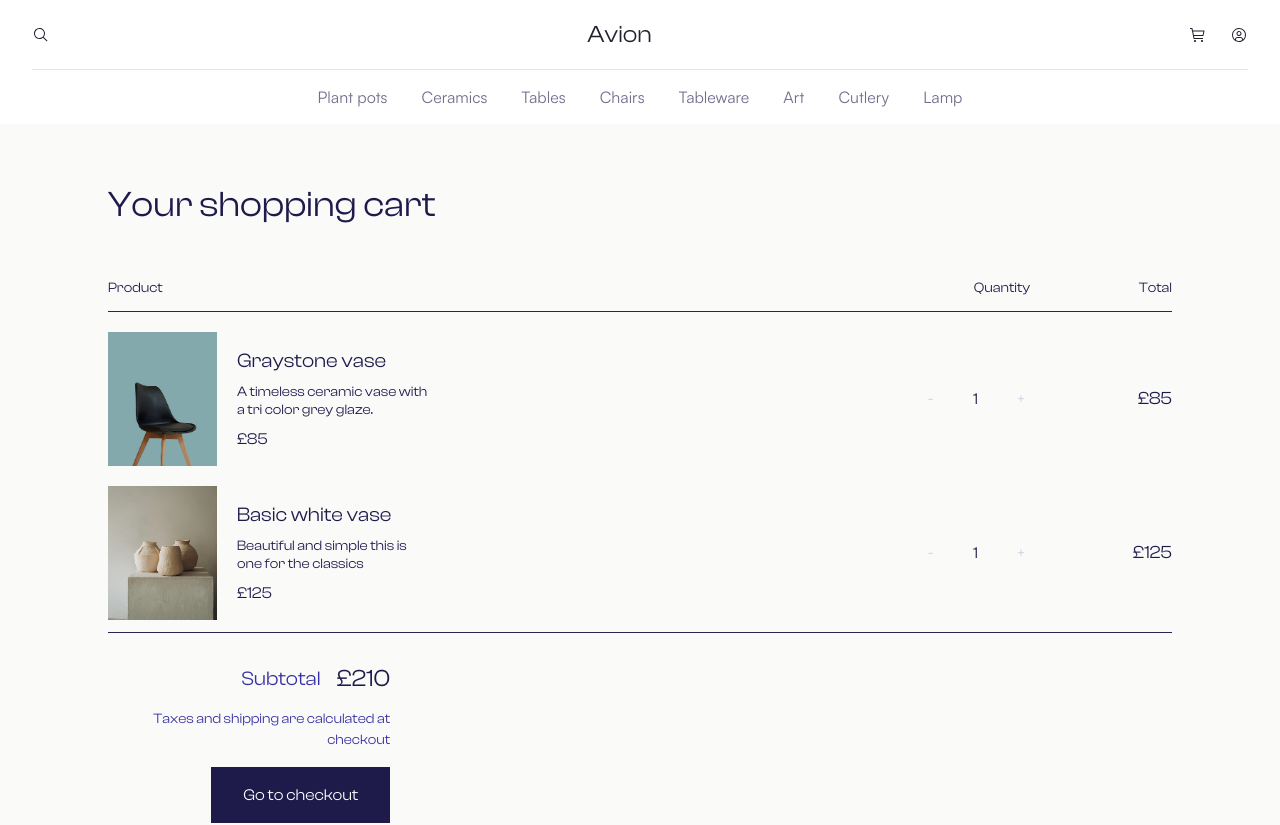
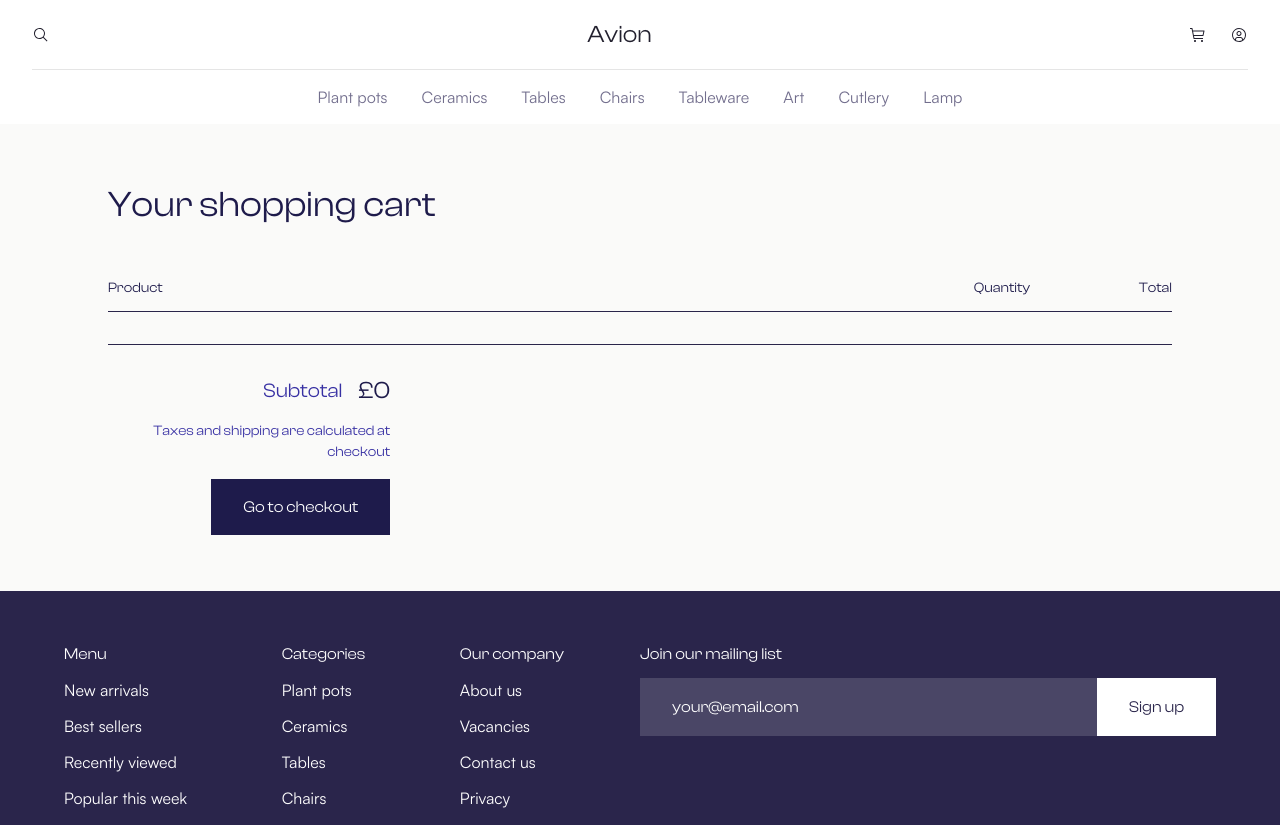
Before and after one commit to Anatoliy2024/brand-shop, a Next.js app: page /shopping-basket in a window 1280 px wide. Shown: the top 825 px of the page. Built offline with nearby package versions, Linux system fonts and the light colour scheme.

Commit message:
add logic ShoppingBasket

```diff
--- a/src/app/shopping-basket/page.tsx
+++ b/src/app/shopping-basket/page.tsx
@@ -1,10 +1,10 @@
-// "use client"
+"use client"
 import ShoppingBasket from "@/components/Cart/ShoppingBasket"
 import Cart from "@/components/Cart/ShoppingBasket"
 import { CatalogContainer } from "@/components/CatalogContainer/CatalogContainer"
 
 import InnerApp from "@/providers/InnerApp"
-import { Suspense } from "react"
+import { Suspense, useState } from "react"
 
 export default function Catalog() {
   return (
--- a/src/components/Cart/ShoppingBasket.tsx
+++ b/src/components/Cart/ShoppingBasket.tsx
@@ -1,7 +1,10 @@
 "use client"
-import * as React from "react"
+// import * as React from "react"
 import style from "./ShoppingBasket.module.scss"
 import Image from "next/image"
+import { getCart, removeFromCart, saveCart, updateQty } from "@/utils/cart"
+import { useEffect, useState } from "react"
+import Link from "next/link"
 
 interface Product {
   id: string
@@ -9,39 +12,28 @@ interface Product {
   description: string
   price: number
   image: string
-  quantity: number
+  qty: number
 }
 
 export default function ShoppingBasket() {
-  const [products, setProducts] = React.useState<Product[]>([
-    {
-      id: "1",
-      name: "Graystone vase",
-      description: "A timeless ceramic vase with\na tri color grey glaze.",
-      price: 85,
-      image: "/img/itemCollection-1.png",
-      quantity: 1,
-    },
-    {
-      id: "2",
-      name: "Basic white vase",
-      description: "Beautiful and simple this is\none for the classics",
-      price: 125,
-      image: "/img/itemCollection-2.png",
+  const [products, setProducts] = useState<Product[]>([])
 
-      quantity: 1,
-    },
-  ])
-
-  const handleQuantityChange = (productId: string, newQuantity: number) => {
-    setProducts((prevProducts) =>
-      prevProducts.map((product) =>
-        product.id === productId
-          ? { ...product, quantity: newQuantity }
-          : product
-      )
-    )
-  }
+  useEffect(() => {
+    setTimeout(() => {
+      if (typeof window !== "undefined") {
+        setProducts(getCart())
+      }
+    }, 0)
+  }, [])
+  // const handleQuantityChange = (productId: string, newQuantity: number) => {
+  //   setProducts((prevProducts) => {
+  //     const updated = prevProducts.map((product) =>
+  //       product.id === productId ? { ...product, qty: newQuantity } : product
+  //     )
+  //     updateQty(productId, newQuantity) // сохраняем в localStorage
+  //     return updated
+  //   })
+  // }
 
   const handleDecrease = (productId: string, currentQuantity: number) => {
     if (currentQuantity > 1) {
@@ -50,6 +42,7 @@ export default function ShoppingBasket() {
   }
 
   const handleIncrease = (productId: string, currentQuantity: number) => {
+    // updateQty(productId, currentQuantity)
     handleQuantityChange(productId, currentQuantity + 1)
   }
 
@@ -58,9 +51,49 @@ export default function ShoppingBasket() {
   }
 
   const subtotal = products.reduce(
-    (sum, product) => sum + product.price * product.quantity,
+    (sum, product) => sum + product.price * product.qty,
     0
   )
+
+  // // const removeCart = (id) => {
+  // //   removeFromCart(id)
+  // //   setProducts(getCart())
+  // //   // setProducts((prev) => prev.id !== id)
+  // // }
+  // const removeCart = (id: string) => {
+  //   setProducts((prev) => {
+  //     const updated = prev.filter((p) => p.id !== id)
+  //     removeFromCart(id) // сохраняем в localStorage
+  //     return updated
+  //   })
+  // }
+
+  // useEffect(() => {
+  //   if (typeof window === "undefined") return
+
+  //   const cart = getCart() // просто чистая функция, не setState внутри
+  //   setProducts(cart)
+  // }, [])
+
+  // Обновление количества
+  const handleQuantityChange = (productId: string, newQty: number) => {
+    setProducts((prev) => {
+      const updated = prev.map((p) =>
+        p.id === productId ? { ...p, qty: newQty } : p
+      )
+      saveCart(updated) // синхронизируем localStorage
+      return updated
+    })
+  }
+
+  // Удаление
+  const removeCart = (productId: string) => {
+    setProducts((prev) => {
+      const updated = prev.filter((p) => p.id !== productId)
+      saveCart(updated)
+      return updated
+    })
+  }
 
   return (
     <section className={style.shoppingBasket}>
@@ -80,14 +113,17 @@ export default function ShoppingBasket() {
 
           <div className={style.shoppingBasket__products}>
             {products.map((product) => {
-              const total = product.price * product.quantity
+              const total = product.price * product.qty
 
               return (
                 <div key={product.id} className={style.shoppingBasket__product}>
-                  <div className={style.shoppingBasket__productInfo}>
+                  <Link
+                    className={style.shoppingBasket__productInfo}
+                    href={`/product/${product.id}`}
+                  >
                     <Image
                       src={product.image}
-                      alt={product.name}
+                      alt={product.title}
                       className={style.shoppingBasket__productImage}
                       width={109}
                       height={134}
@@ -96,47 +132,47 @@ export default function ShoppingBasket() {
                       <h3 className={style.shoppingBasket__productName}>
                         {product.name}
                       </h3>
-                      <p className={style.shoppingBasket__productDescription}>
-                        {product.description.split("\n").map((line, index) => (
-                          <React.Fragment key={index}>
+                      <div className={style.shoppingBasket__productDescription}>
+                        <div>{product.title}</div>
+                        <div>{product.description}</div>
+                        {/* {product.description.split("\n").map((line, index) => (
+                          <>
+
                             {line}
                             {index <
                               product.description.split("\n").length - 1 && (
                               <br />
                             )}
-                          </React.Fragment>
-                        ))}
-                      </p>
+                          </>
+                        ))} */}
+                      </div>
                       <p className={style.shoppingBasket__productPrice}>
                         £{product.price}
                       </p>
                     </div>
-                  </div>
+                  </Link>
                   {/* <div className={style.shoppingBasket__productControls}> */}
                   <div className={style.shoppingBasket__stepper}>
                     <button
                       className={style.shoppingBasket__stepperButton}
-                      onClick={() =>
-                        handleDecrease(product.id, product.quantity)
-                      }
+                      onClick={() => handleDecrease(product.id, product.qty)}
                       aria-label="Decrease quantity"
                     >
                       -
                     </button>
                     <span className={style.shoppingBasket__stepperValue}>
-                      {product.quantity}
+                      {product.qty}
                     </span>
                     <button
                       className={style.shoppingBasket__stepperButton}
-                      onClick={() =>
-                        handleIncrease(product.id, product.quantity)
-                      }
+                      onClick={() => handleIncrease(product.id, product.qty)}
                       aria-label="Increase quantity"
                     >
                       +
                     </button>
                   </div>
                   <p className={style.shoppingBasket__productTotal}>£{total}</p>
+                  <div onClick={() => removeCart(product.id)}>X</div>
                   {/* </div> */}
                 </div>
               )
@@ -171,101 +207,3 @@ export default function ShoppingBasket() {
     </section>
   )
 }
-
-// "use client"
-// import { useState } from "react"
-// import style from "./Cart.module.scss"
-
-// interface CartItem {
-//   id: number
-//   title: string
-//   description: string
-//   price: number
-//   quantity: number
-//   image: string
-// }
-
-// export default function Cart() {
-//   const [items, setItems] = useState<CartItem[]>([
-//     {
-//       id: 1,
-//       title: "Graystone vase",
-//       description: "A timeless ceramic vase with a tri color grey glaze.",
-//       price: 85,
-//       quantity: 1,
-//       image:
-//         "https://api.builder.io/api/v1/image/assets/TEMP/2cbf591338280a3fa3c36b56d4bb802c8184e23b?width=1440",
-//     },
-//     {
-//       id: 2,
-//       title: "Basic white vase",
-//       description: "Beautiful and simple this is one for the classics",
-//       price: 125,
-//       quantity: 1,
-//       image:
-//         "https://api.builder.io/api/v1/image/assets/TEMP/2cbf591338280a3fa3c36b56d4bb802c8184e23b?width=1440",
-//     },
-//   ])
-
-//   const increment = (id: number) => {
-//     setItems(
-//       items.map((item) =>
-//         item.id === id ? { ...item, quantity: item.quantity + 1 } : item
-//       )
-//     )
-//   }
-
-//   const decrement = (id: number) => {
-//     setItems(
-//       items.map((item) =>
-//         item.id === id
-//           ? { ...item, quantity: Math.max(1, item.quantity - 1) }
-//           : item
-//       )
-//     )
-//   }
-
-//   const subtotal = items.reduce(
-//     (sum, item) => sum + item.price * item.quantity,
-//     0
-//   )
-
-//   return (
-//     <div className={style.cart}>
-//       <h2 className={style.cart__title}>Your shopping cart</h2>
-//       <div className={style.cart__list}>
-//         {items.map((item) => (
-//           <div key={item.id} className={style.cart__item}>
-//             <img
-//               src={item.image}
-//               alt={item.title}
-//               className={style.cart__itemImage}
-//             />
-//             <div className={style.cart__itemInfo}>
-//               <h3 className={style.cart__itemTitle}>{item.title}</h3>
-//               <p className={style.cart__itemDesc}>{item.description}</p>
-//               <p className={style.cart__itemPrice}>£{item.price}</p>
-//             </div>
-//             <div className={style.cart__itemQuantity}>
-//               <button
-//                 onClick={() => decrement(item.id)}
-//                 disabled={item.quantity === 1}
-//               >
-//                 -
-//               </button>
-//               <span>{item.quantity}</span>
-//               <button onClick={() => increment(item.id)}>+</button>
-//             </div>
-//             <div className={style.cart__itemTotal}>
-//               £{item.price * item.quantity}
-//             </div>
-//           </div>
-//         ))}
-//       </div>
-//       <div className={style.cart__footer}>
-//         <span className={style.cart__subtotal}>Subtotal £{subtotal}</span>
-//         <button className={style.cart__checkout}>Go to checkout</button>
-//       </div>
-//     </div>
-//   )
-// }
--- a/src/components/Header/Header.tsx
+++ b/src/components/Header/Header.tsx
@@ -79,9 +79,12 @@ export function Header({ hiddenCatalog }: { hiddenCatalog?: boolean }) {
         {/* </div> */}
         {!showButton && (
           <div className={style.Header__userInfo}>
-            <div className={style.Header__iconWrapper}>
+            <Link
+              className={style.Header__iconWrapper}
+              href={"/shopping-basket"}
+            >
               <ShoppingCardIcon />
-            </div>
+            </Link>
             <div className={style.Header__iconWrapper}>
               <UserAvatarIcon />
             </div>
--- /dev/null
+++ b/src/utils/cart.ts
@@ -0,0 +1,46 @@
+const CART_KEY = "cart"
+
+export const getCart = () => {
+  return JSON.parse(localStorage.getItem(CART_KEY) || "[]")
+}
+
+export const saveCart = (cart) => {
+  localStorage.setItem(CART_KEY, JSON.stringify(cart))
+}
+
+export const mapProductToCartItem = (product, qty) => ({
+  id: product.id,
+  title: product.title,
+  description: product.description,
+  price: product.price,
+  image: product.image,
+  qty,
+})
+
+export const addToCart = (product, qty = 1) => {
+  console.log("qty", qty)
+  const cart = getCart()
+
+  const existing = cart.find((item) => item.id === product.id)
+
+  if (existing) {
+    existing.qty += qty
+  } else {
+    cart.push({ ...product, qty })
+  }
+
+  saveCart(cart)
+}
+
+export const removeFromCart = (id) => {
+  const cart = getCart().filter((item) => item.id !== id)
+  saveCart(cart)
+}
+
+export const updateQty = (id, qty) => {
+  const cart = getCart().map((item) =>
+    item.id === id ? { ...item, qty } : item
+  )
+
+  saveCart(cart)
+}
```
Also changed, not shown: src/components/Cart/ShoppingBasket.module.scss (+0 -107 lines), src/components/Product/Product.tsx (+13 -1 lines).
